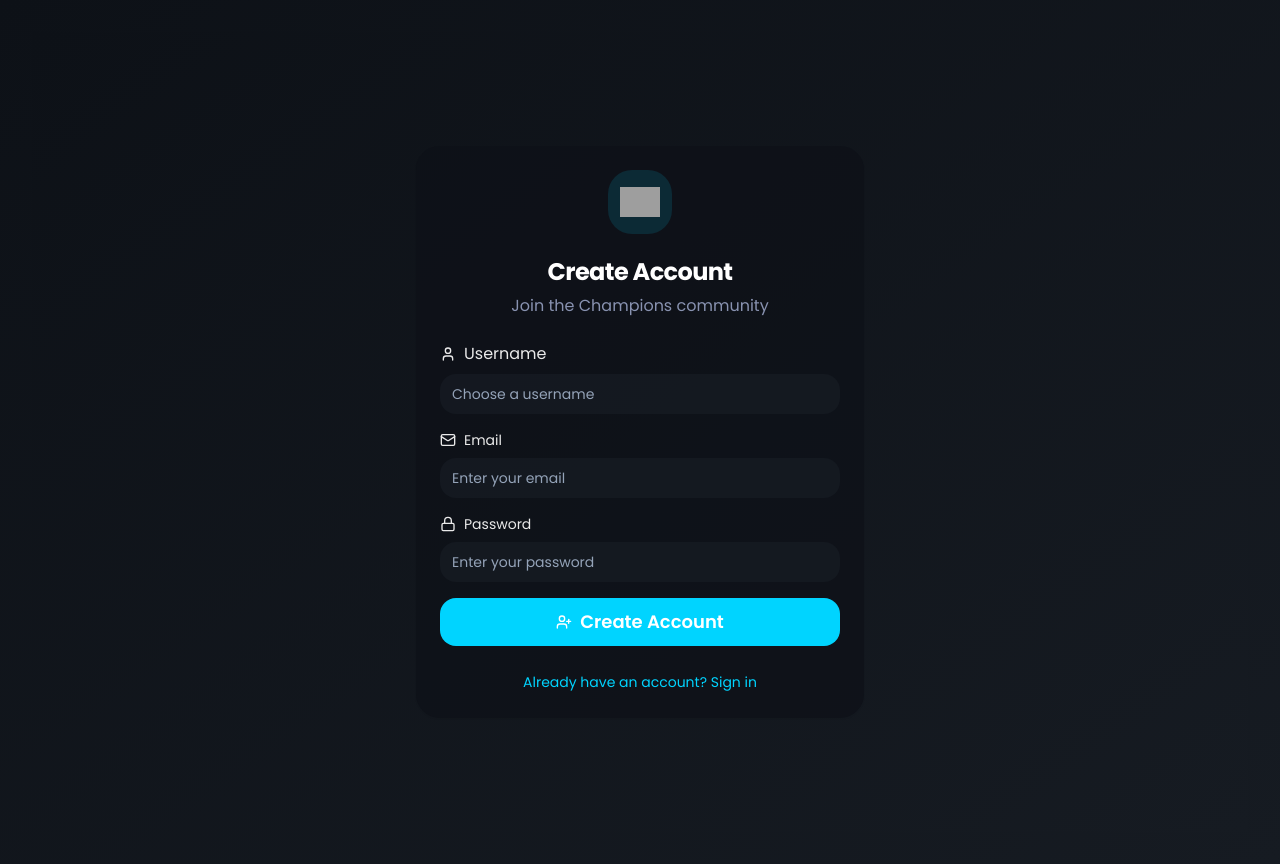
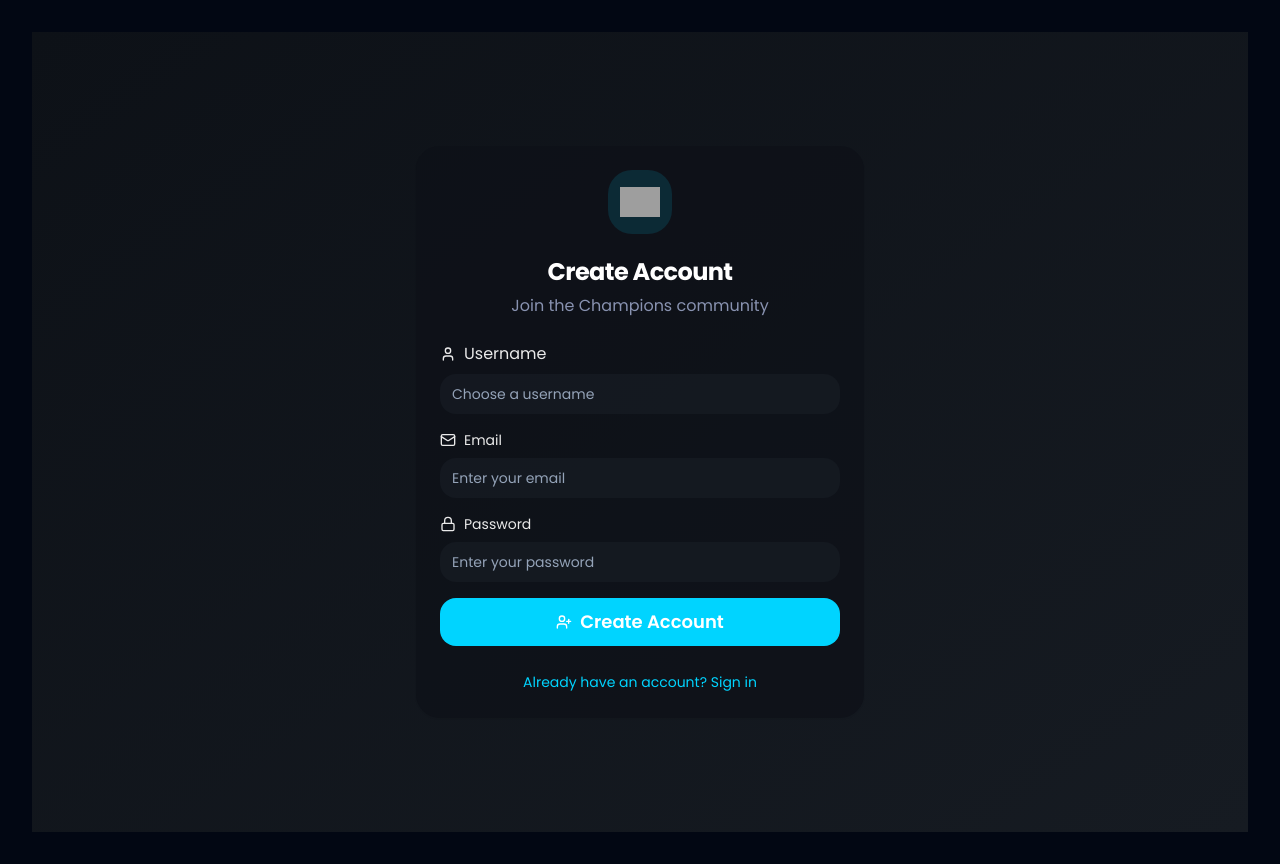
Before and after one commit to oligibbons/fut-champs-insights-hub, a React (Vite) app: page /auth in a window 1280 px wide. Both pictures are taken after a click on the button "Don't have an account? Sign up". Built offline with nearby package versions, Linux system fonts and the light colour scheme; grey boxes are pictures that could not be loaded.

Commit message:
Update App.tsx

```diff
--- a/src/App.tsx
+++ b/src/App.tsx
@@ -1,4 +1,4 @@
-import { Toaster } from "@/components/ui/sonner"; // Using sonner as per your main.tsx
+import { useEffect } from 'react';
 import { Routes, Route, Navigate } from "react-router-dom";
 import { useTheme } from "@/hooks/useTheme";
 import { useAuth } from "@/contexts/AuthContext";
@@ -19,29 +19,32 @@ import Achievements from "./pages/Achievements";
 import Admin from "./pages/Admin";
 import NotFound from "./pages/NotFound";
 import { Loader2 } from "lucide-react";
-import "./App.css";
+import { Toaster } from "@/components/ui/sonner"; // Use only one toaster
+import "./App.css"; // Keep this for any future global styles
 
 function App() {
-  const { currentTheme } = useTheme();
+  const { setTheme } = useTheme();
   const { loading, user } = useAuth();
+
+  // This is the CORRECT way to apply the theme.
+  // It adds 'dark' or 'light' to the root element, allowing Tailwind to work.
+  useEffect(() => {
+    const storedTheme = localStorage.getItem("vite-ui-theme") || "dark";
+    setTheme(storedTheme as "light" | "dark" | "system");
+  }, [setTheme]);
 
   if (loading) {
     return (
-      <div className="flex items-center justify-center h-screen" style={{ background: currentTheme.colors.background }}>
-        <Loader2 className="h-8 w-8 animate-spin" style={{ color: currentTheme.colors.primary }}/>
+      <div className="flex items-center justify-center h-screen bg-background">
+        <Loader2 className="h-8 w-8 animate-spin text-primary"/>
       </div>
     );
   }
 
   return (
-    <div
-      className="min-h-screen transition-all duration-500 relative"
-      style={{
-        background: currentTheme.colors.background,
-        color: currentTheme.colors.text
-      }}
-    >
-
+    // This div NO LONGER has an inline style tag.
+    // It uses Tailwind classes, which will now work correctly.
+    <div className="min-h-screen bg-background text-foreground transition-colors duration-500">
 
       {user && <Navigation />}
 
```
